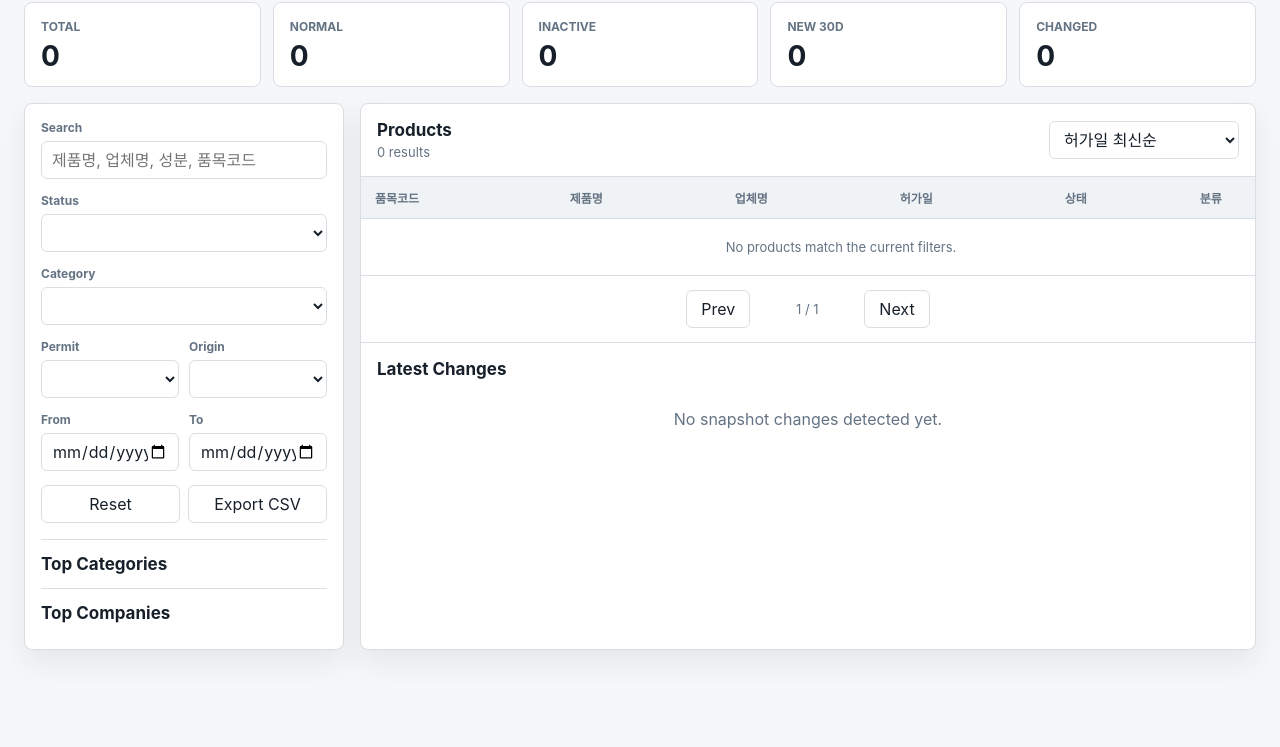
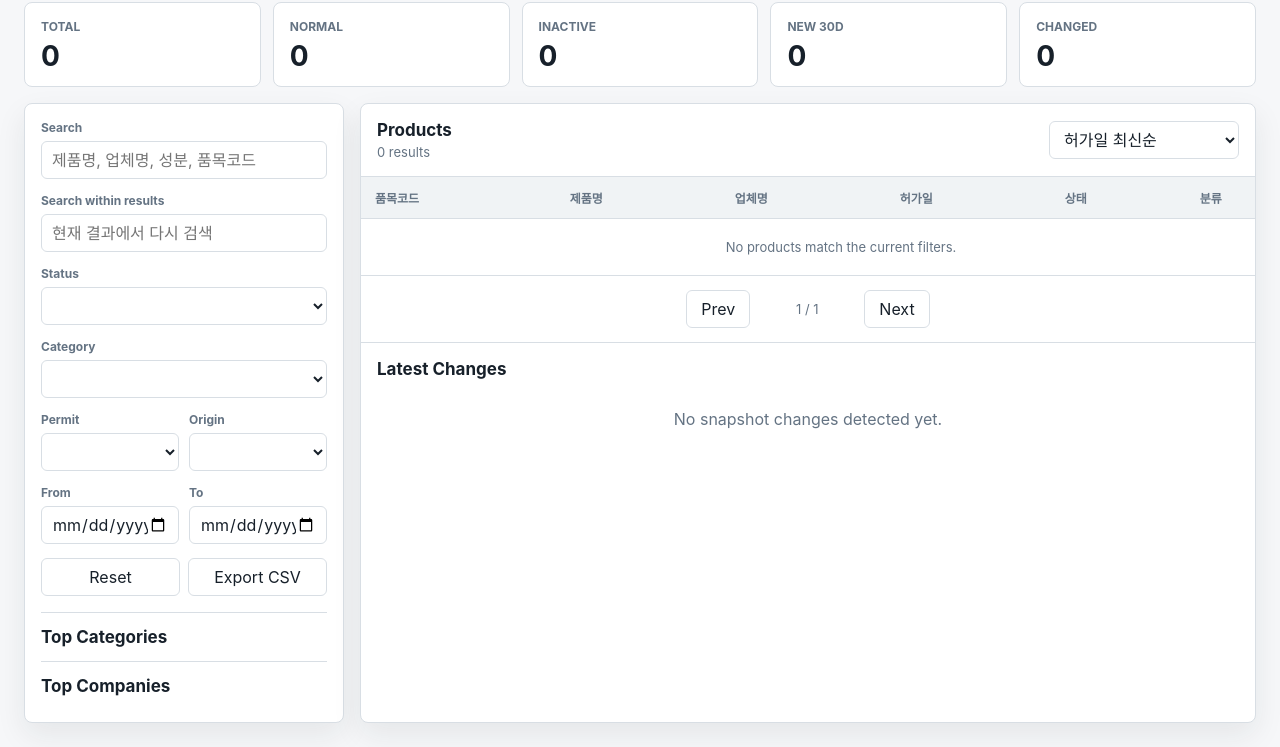
Before and after one commit to lightdrinker/quasi-tracker, a website: page public/index.html in a window 1280 px wide. Both pictures are taken after a click on the button "Reset". Shown: the part 95-842 px from the top of the page. Before the commit the page ends 800 px from the top, so only its background shows below. Drawn offline with Linux system fonts and the light colour scheme; no server answers.

Commit message:
Add search within results

```diff
--- a/public/app.js
+++ b/public/app.js
@@ -30,6 +30,7 @@ function bindElements() {
     "metricRecent",
     "metricChanged",
     "searchInput",
+    "withinSearchInput",
     "statusFilter",
     "classFilter",
     "permitFilter",
@@ -67,6 +68,7 @@ function bindEvents() {
 
   for (const input of [
     elements.searchInput,
+    elements.withinSearchInput,
     elements.statusFilter,
     elements.classFilter,
     elements.permitFilter,
@@ -275,6 +277,7 @@ function uniqueSorted(values) {
 
 function applyFilters() {
   const query = elements.searchInput.value.trim().toLowerCase();
+  const withinQuery = elements.withinSearchInput.value.trim().toLowerCase();
   const status = elements.statusFilter.value;
   const className = elements.classFilter.value;
   const permit = elements.permitFilter.value;
@@ -306,6 +309,10 @@ function applyFilters() {
     }
     return true;
   });
+
+  if (withinQuery) {
+    state.filteredRows = state.filteredRows.filter((row) => getSearchText(row).includes(withinQuery));
+  }
 
   sortFilteredRows();
   render();
@@ -552,6 +559,7 @@ function docFingerprint(row) {
 
 function resetFilters() {
   elements.searchInput.value = "";
+  elements.withinSearchInput.value = "";
   elements.statusFilter.value = "";
   elements.classFilter.value = "";
   elements.permitFilter.value = "";
--- a/public/index.html
+++ b/public/index.html
@@ -48,6 +48,11 @@
             <div class="field">
               <label for="searchInput">Search</label>
               <input id="searchInput" type="search" placeholder="제품명, 업체명, 성분, 품목코드">
+            </div>
+
+            <div class="field">
+              <label for="withinSearchInput">Search within results</label>
+              <input id="withinSearchInput" type="search" placeholder="현재 결과에서 다시 검색">
             </div>
 
             <div class="field">
```
